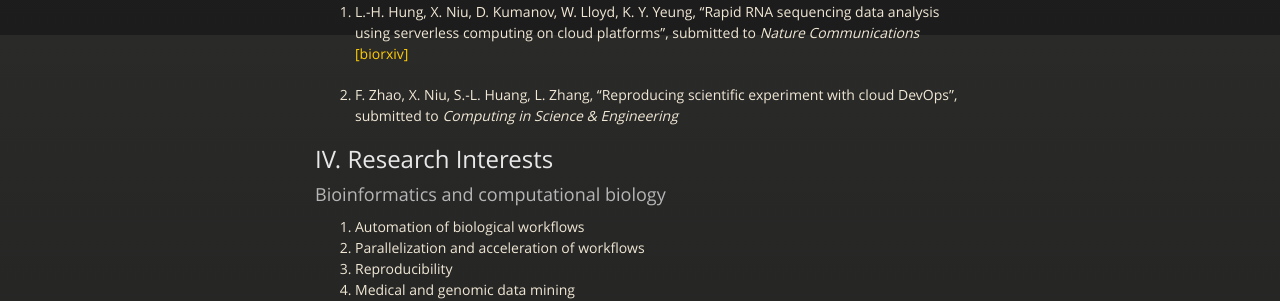
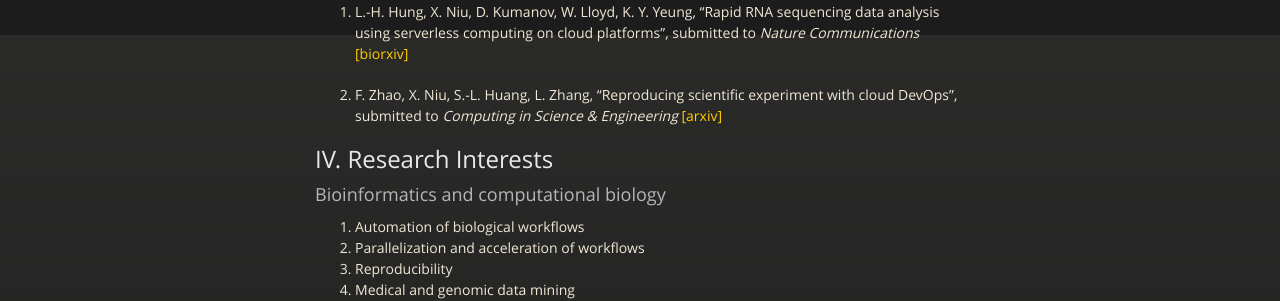
Before and after one commit to Egria/website, a Jekyll site: the page built from index.md, in a window 1280 px wide and 900 px high, scrolled down 711 px. Shown: the part 154-455 px from the top of the window. Built offline with Jekyll 4.4.1, drawn with Linux system fonts in a browser that asks for light colours; our own code applies the rules of GitHub Pages for plain Markdown files.

Commit message:
Update index.md

```diff
--- a/index.md
+++ b/index.md
@@ -34,7 +34,7 @@ Supervised by [Juanzi Li](http://keg.cs.tsinghua.edu.cn/persons/ljz/), Aug.2016
 
 2. L.-H. Hung, X. Niu, D. Kumanov, W. Lloyd, K. Y. Yeung, "Rapid RNA sequencing data analysis using serverless computing on cloud platforms", submitted to _Nature Communications_ [\[biorxiv\]](https://www.biorxiv.org/content/10.1101/576199v1.abstract)
 
-3. F. Zhao, X. Niu, S.-L. Huang, L. Zhang, "Reproducing scientific experiment with cloud DevOps", submitted to _Computing in Science & Engineering_
+3. F. Zhao, X. Niu, S.-L. Huang, L. Zhang, "Reproducing scientific experiment with cloud DevOps", submitted to _Computing in Science & Engineering_ [\[arxiv\]](https://arxiv.org/abs/1910.13397)
 
 ## IV. Research Interests
 
```
